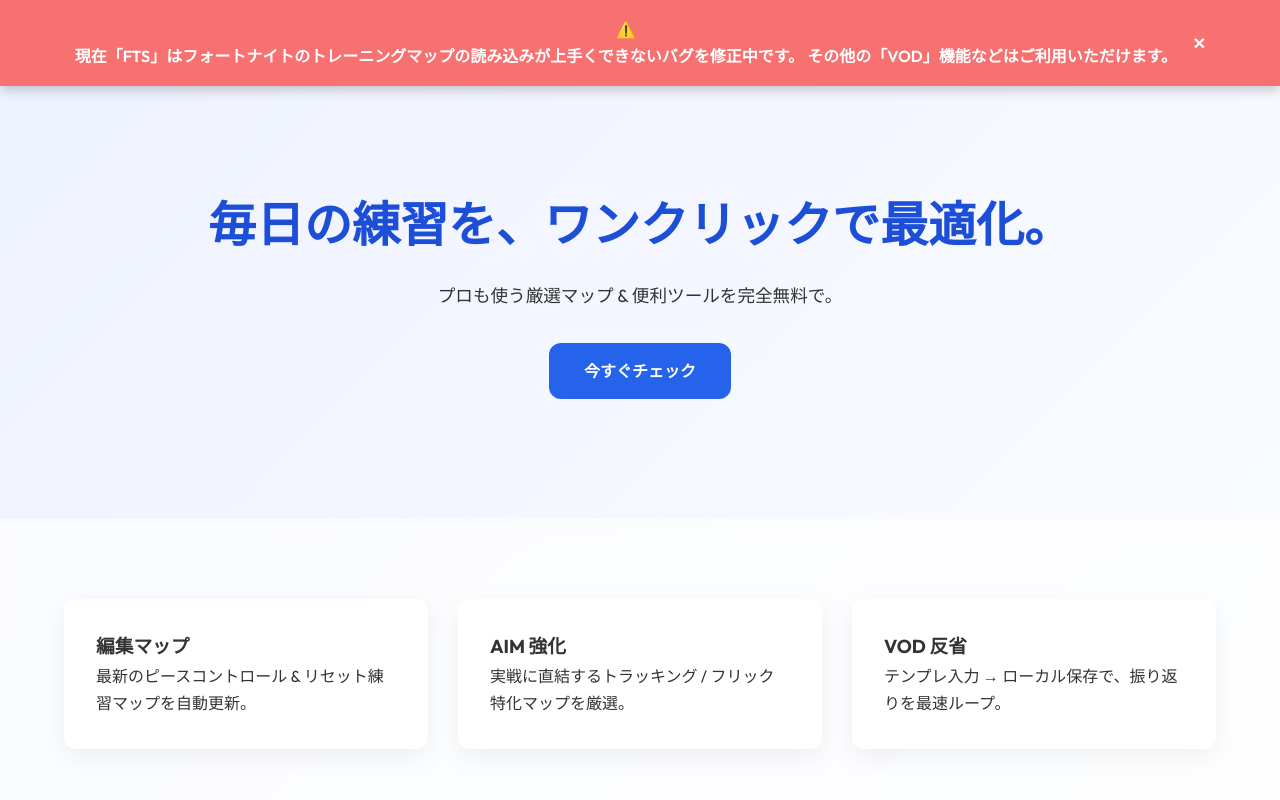
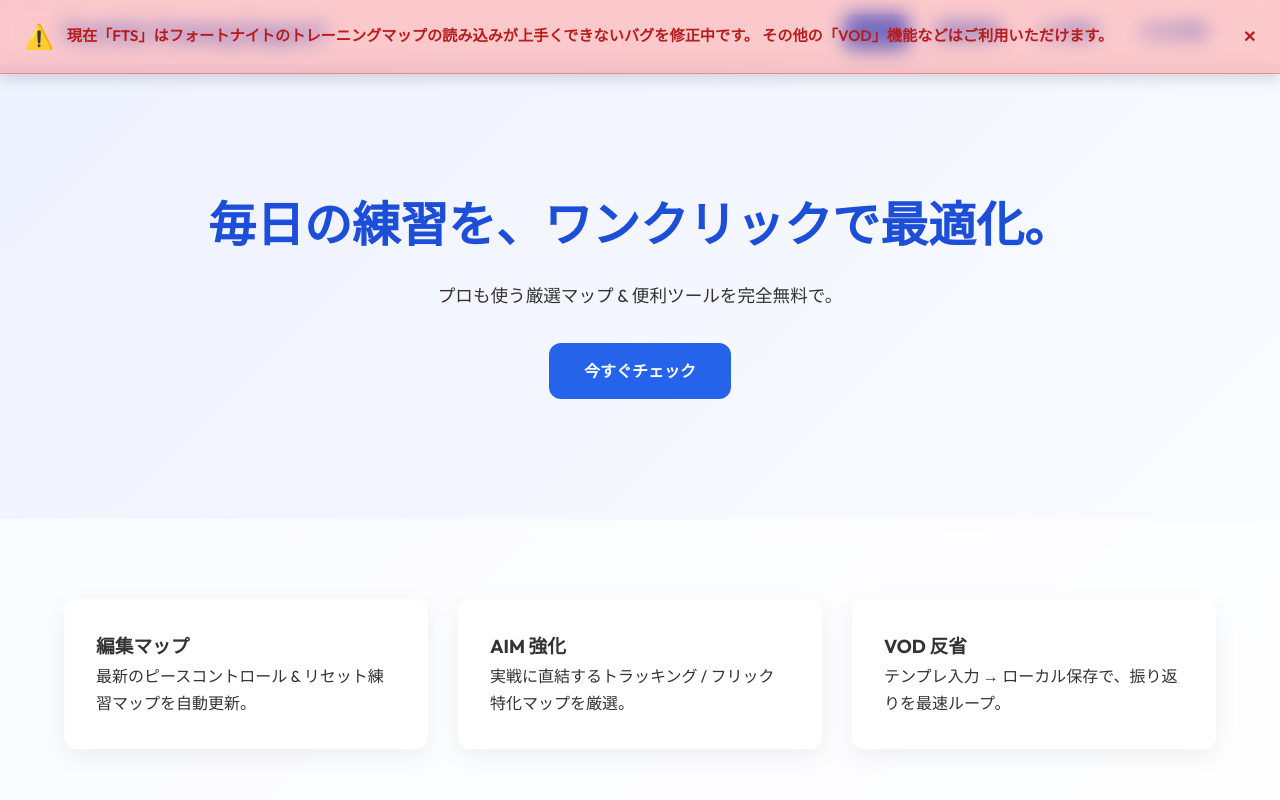
Before and after one commit to jpgya/FTS, a plain HTML site: page index.html in a window 1280 px wide. Shown: the top 800 px of the page. Drawn offline with Linux system fonts and the light colour scheme.

Commit message:
Update style.css

```diff
--- a/css/style.css
+++ b/css/style.css
@@ -103,31 +103,65 @@ a{color:var(--primary);text-decoration:none;transition:var(--transition)}
 .sp-only{display:none}@media(max-width:640px){.sp-only{display:inline}}
 
 .site-alert {
-  background-color: #f87171; /* 赤系 */
-  color: white;
-  padding: 1rem;
-  text-align: center;
-  font-weight: 600;
   position: fixed;
   top: 0;
   width: 100%;
   z-index: 1000;
   display: flex;
-  justify-content: center;
+  justify-content: space-between;
   align-items: center;
   gap: 1rem;
-  box-shadow: 0 4px 12px rgba(0,0,0,0.2);
-  animation: slideDown 0.4s ease;
+  padding: 1rem 1.5rem;
+  background: rgba(255, 0, 0, 0.2);
+  backdrop-filter: blur(10px);
+  border-bottom: 1px solid rgba(255, 0, 0, 0.3);
+  color: #b91c1c;
+  animation: slideDown 0.5s ease forwards;
+  box-shadow: 0 6px 12px rgba(0, 0, 0, 0.1);
+  font-weight: 600;
 }
+
+.alert-content {
+  display: flex;
+  align-items: center;
+  gap: 0.8rem;
+  flex: 1;
+}
+
+.alert-icon {
+  font-size: 1.5rem;
+}
+
+.alert-message {
+  font-size: 0.95rem;
+  line-height: 1.5;
+}
+
 .alert-close {
   background: none;
   border: none;
-  color: white;
   font-size: 1.3rem;
+  font-weight: bold;
   cursor: pointer;
-  font-weight: bold;
+  color: #b91c1c;
+  padding: 0;
+  margin-left: auto;
 }
+
 @keyframes slideDown {
-  from { transform: translateY(-100%); opacity: 0; }
-  to { transform: translateY(0); opacity: 1; }
+  from {
+    transform: translateY(-100%);
+    opacity: 0;
+  }
+  to {
+    transform: translateY(0%);
+    opacity: 1;
+  }
 }
+
+/* 小さな画面対応 */
+@media (max-width: 640px) {
+  .alert-message {
+    font-size: 0.85rem;
+  }
+}
```
